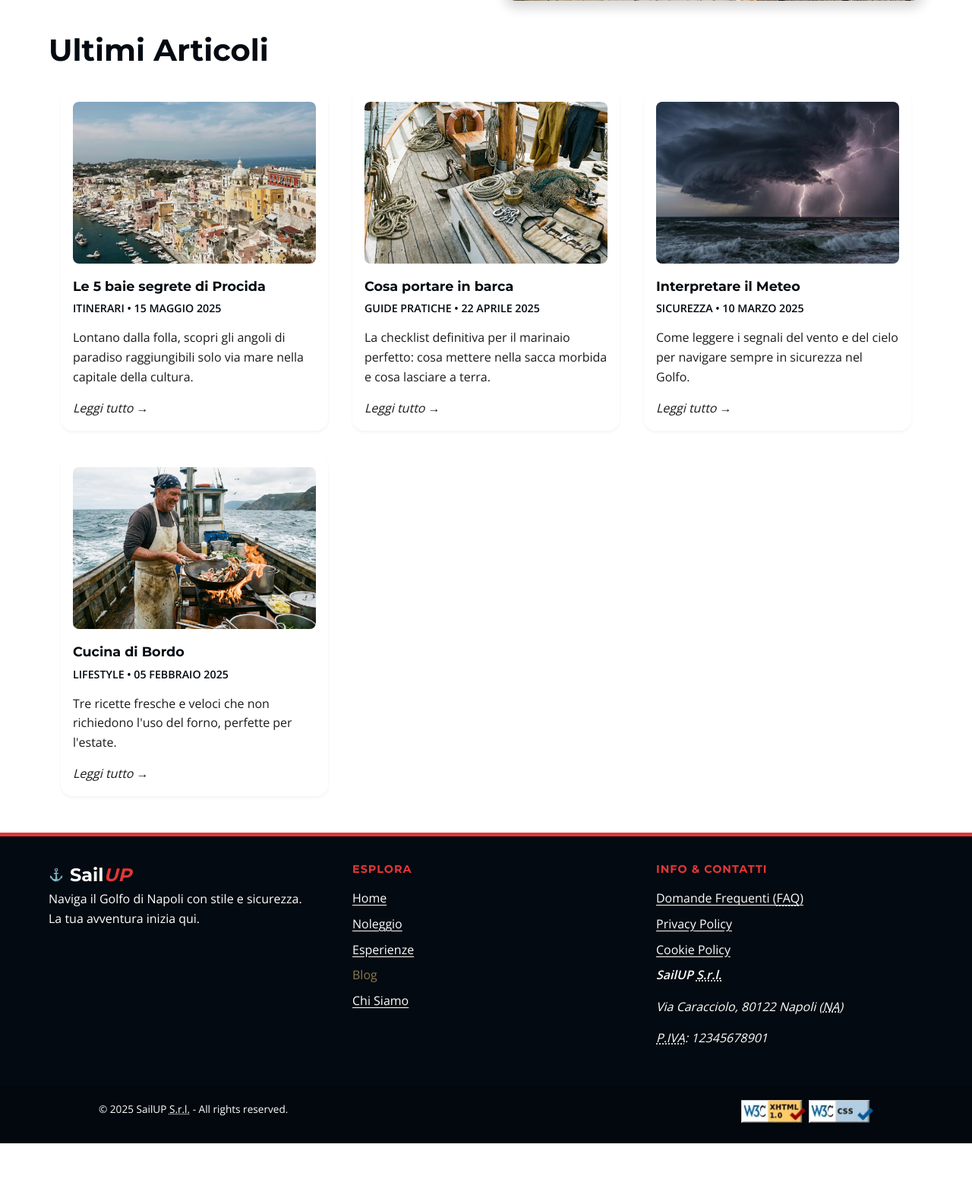
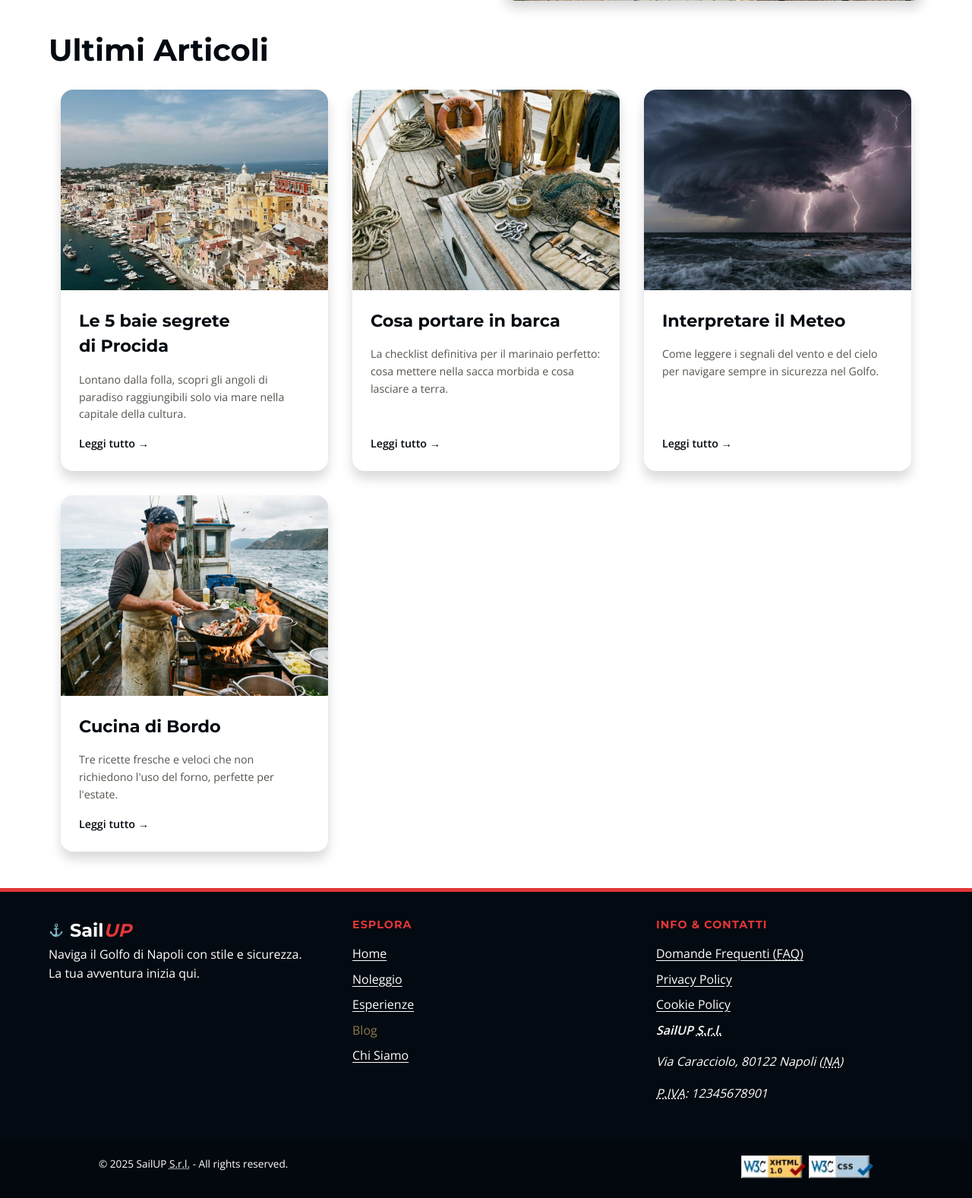
Before and after one commit to biasuzzi-davide/SailUP, a PHP site: page /public/pages/blog.html in a window 1280 px wide. Shown: the part 638-2215 px from the top of the page at 76% size. Before the commit the page ends 2143 px from the top, so only its background shows below. Run offline with PHP 8.4, Linux system fonts and the light colour scheme.

Commit message:
aggiornamento delle regole definite per le card, cercando di unificarle sotto quelle del prodotto, ovvero quella più flessibile

```diff
--- a/public/css/style.css
+++ b/public/css/style.css
@@ -570,10 +570,6 @@ body.layout-full-width {
 /* =========================================
    7. CARDS (Fleet, Product, Horizontal)
    ========================================= */
-#featured-fleet {
-  background-color: var(--col-bg-alt);
-}
-
 .section-header {
   display: flex;
   justify-content: space-between;
@@ -588,60 +584,6 @@ body.layout-full-width {
   grid-template-columns: repeat(auto-fit, minmax(280px, 1fr));
   gap: 2em;
   margin: 1em;
-}
-
-.card {
-  background-color: var(--col-card);
-  border-radius: var(--radius-card);
-  padding: 1em;
-  box-shadow: var(--shadow-sm);
-  transition: transform 0.3s ease, box-shadow 0.3s ease;
-}
-
-.card:hover {
-  transform: translateY(-5px);
-  box-shadow: var(--shadow-md);
-}
-
-.card a {
-  text-decoration: none;
-  color: inherit;
-  display: block;
-}
-
-.card img {
-  width: 100%;
-  border-radius: var(--radius-sm);
-  aspect-ratio: 3/2;
-  object-fit: cover;
-  margin-bottom: 1em;
-}
-
-.card-title {
-  font-weight: 700;
-  font-size: var(--fs-base);
-  margin-bottom: 0.25em;
-}
-
-.card-subtitle {
-  color: var(--col-primary);
-  font-size: var(--fs-sm);
-  font-weight: 600;
-  text-transform: uppercase;
-}
-
-.card-content ul {
-  list-style: none;
-  padding-top: 1em;
-  border-top: 1px solid var(--col-border);
-}
-
-.card-content ul li:last-child {
-  margin-top: 1em;
-  padding-top: 1em;
-  border-top: 1px solid var(--col-border);
-  color: var(--col-accent);
-  font-weight: 700;
 }
 
 .horizontal-card {
@@ -692,7 +634,6 @@ body.layout-full-width {
   justify-content: space-between;
   align-items: flex-start;
   gap: 1em;
-  margin-bottom: 0.5em;
 }
 
 .product-title {
@@ -736,7 +677,7 @@ body.layout-full-width {
   display: flex;
   justify-content: space-between;
   align-items: center;
-  margin-top: auto;
+  margin-top: 0;
 }
 
 .price-value {
@@ -755,19 +696,14 @@ body.layout-full-width {
 a.product-cta {
   font-size: var(--fs-sm);
   font-weight: 700;
-  color: var(--col-primary); /* Colore base scuro */
-  text-decoration: none; /* Nessuna sottolineatura di default */
-  display: inline-flex;
-  align-items: center;
-  gap: 0.3em;
-  transition: color 0.2s ease, transform 0.2s ease;
-  padding: 0.5em 0; /* Aumenta l'area cliccabile senza creare un "bottone falso" */
+  color: var(--col-primary);
+  text-decoration: none;
+  transition: color 0.3s ease, transform 0.3s ease;
 }
 
 a.product-cta:hover {
-  color: var(--col-accent); /* Diventa rosso/accent al passaggio */
-  transform: translateX(4px); /* Si sposta leggermente a destra */
-  cursor: pointer;
+  color: var(--col-accent);
+  transform: translateX(2px);
 }
 
 a.product-cta:focus-visible {
@@ -1133,7 +1069,6 @@ a.product-cta:focus-visible {
   display: block;
   max-width: 65%;
   margin: 0 auto;
-  padding: 2em 0;
   text-align: center;
   font-family: "Times New Roman", serif;
   font-size: var(--fs-lg);
@@ -1969,11 +1904,6 @@ a.product-cta:focus-visible {
   transition: 0.5s;
 }
 
-.read-more {
-  color: var(--col-accent);
-  font-style: italic;
-}
-
 /* =========================================
    17. TABELLE ADMIN & DASHBOARD
    ========================================= */
--- a/public/pages/blog.html
+++ b/public/pages/blog.html
@@ -102,51 +102,67 @@
       </section>
 
       <section aria-labelledby="latest-articles-title">
-        <h2>Ultimi Articoli</h2>
+        <h2 id="latest-articles-title">Ultimi Articoli</h2>
 
         <div class="cards-wrapper">
-          <article class="card" aria-label="Leggi l'articolo: Le 5 baie segrete di Procida">
-              <img src="../img/BaiaProcida.avif" alt="Baia di Procida vista dall'alto"/>
-              <div class="card-content">
-                <h3 class="card-title">Le 5 baie segrete di Procida</h3>
-                <p class="card-subtitle">Itinerari • <time datetime="2025-05-15">15 Maggio 2025</time></p>
-                <p class="card-description">Lontano dalla folla, scopri gli angoli di paradiso raggiungibili solo via
-                  mare nella capitale della cultura.</p>
-                <a href="blog_articolo.html" class="read-more">Leggi tutto →</a>
+          <article class="product-card">
+            <img class="product-card-image" src="../img/BaiaProcida.avif" alt="Baia di Procida vista dall'alto" />
+            <div class="product-card-content">
+              <div class="product-header">
+                <h3 class="product-title">Le 5 baie segrete di Procida</h3>
               </div>
+              <p class="product-description">
+                Lontano dalla folla, scopri gli angoli di paradiso raggiungibili solo via mare nella capitale della cultura.
+              </p>
+              <div class="product-footer">
+                <a href="blog_articolo.html" class="product-cta" aria-label="Leggi l'articolo: Le 5 baie segrete di Procida">Leggi tutto &rarr;</a>
+              </div>
+            </div>
           </article>
 
-          <article class="card" aria-label="Leggi l'articolo: Cosa portare in barca">
-              <img src="../img/UtensiliBarca.jpg" alt="Attrezzatura nautica su un pontile"/>
-              <div class="card-content">
-                <h3 class="card-title">Cosa portare in barca</h3>
-                <p class="card-subtitle">Guide Pratiche • <time datetime="2025-04-22">22 Aprile 2025</time></p>
-                <p class="card-description">La <span>checklist</span> definitiva per il marinaio perfetto: cosa mettere nella sacca
-                  morbida e cosa lasciare a terra.</p>
-                <a href="blog_articolo.html" class="read-more">Leggi tutto →</a>
+          <article class="product-card">
+            <img class="product-card-image" src="../img/UtensiliBarca.jpg" alt="Attrezzatura nautica su un pontile" />
+            <div class="product-card-content">
+              <div class="product-header">
+                <h3 class="product-title">Cosa portare in barca</h3>
               </div>
+              <p class="product-description">
+                La <span lang="en">checklist</span> definitiva per il marinaio perfetto: cosa mettere nella sacca morbida e cosa lasciare a terra.
+              </p>
+              <div class="product-footer">
+                <a href="blog_articolo.html" class="product-cta" aria-label="Leggi l'articolo: Cosa portare in barca">Leggi tutto &rarr;</a>
+              </div>
+            </div>
           </article>
 
-          <article class="card" aria-label="Leggi l'articolo: Interpretare il Meteo">
-              <img src="../img/Meteo.jpg" alt="Temporale in mare aperto"/>
-              <div class="card-content">
-                <h3 class="card-title">Interpretare il Meteo</h3>
-                <p class="card-subtitle">Sicurezza • <time datetime="2025-03-10">10 Marzo 2025</time></p>
-                <p class="card-description">Come leggere i segnali del vento e del cielo per navigare sempre in
-                  sicurezza
-                  nel Golfo.</p>
-                <a href="blog_articolo.html" class="read-more">Leggi tutto →</a>
+          <article class="product-card">
+            <img class="product-card-image" src="../img/Meteo.jpg" alt="Temporale in mare aperto" />
+            <div class="product-card-content">
+              <div class="product-header">
+                <h3 class="product-title">Interpretare il Meteo</h3>
               </div>
+              <p class="product-description">
+                Come leggere i segnali del vento e del cielo per navigare sempre in sicurezza nel Golfo.
+              </p>
+              <div class="product-footer">
+                <a href="blog_articolo.html" class="product-cta" aria-label="Leggi l'articolo: Interpretare il Meteo">Leggi tutto &rarr;</a>
+              </div>
+            </div>
           </article>
 
-          <article class="card" aria-label="Leggi l'articolo: Cucina di Bordo">
-              <img src="../img/CucinaBarca.jpg" alt="Cuoco ai fornelli in barca"/>
-              <div class="card-content">
-                <h3 class="card-title">Cucina di Bordo</h3>
-                <p class="card-subtitle"><span>Lifestyle</span> • <time datetime="2025-02-05">05 Febbraio 2025</time></p>
-                <p class="card-description">Tre ricette fresche e veloci che non richiedono l'uso del forno, perfette per l'estate.</p>
-                <a href="#" class="read-more">Leggi tutto →</a>
+          <article class="product-card">
+            <img class="product-card-image" src="../img/CucinaBarca.jpg" alt="Cuoco ai fornelli in barca" />
+            <div class="product-card-content">
+              <div class="product-header">
+                <h3 class="product-title">Cucina di Bordo</h3>
               </div>
+              <p class="product-description">
+                Tre ricette fresche e veloci che non richiedono l'uso del forno, perfette per l'estate.
+              </p>
+              <div class="product-footer">
+                <a href="#" class="product-cta" aria-label="Leggi l'articolo: Cucina di Bordo">Leggi tutto &rarr;</a>
+              </div>
+            </div>
           </article>
         </div>
       </section>
```
Also changed, not shown: public/pages/chi_siamo.html (+36 -28 lines), public/pages/index.html (+48 -43 lines).
